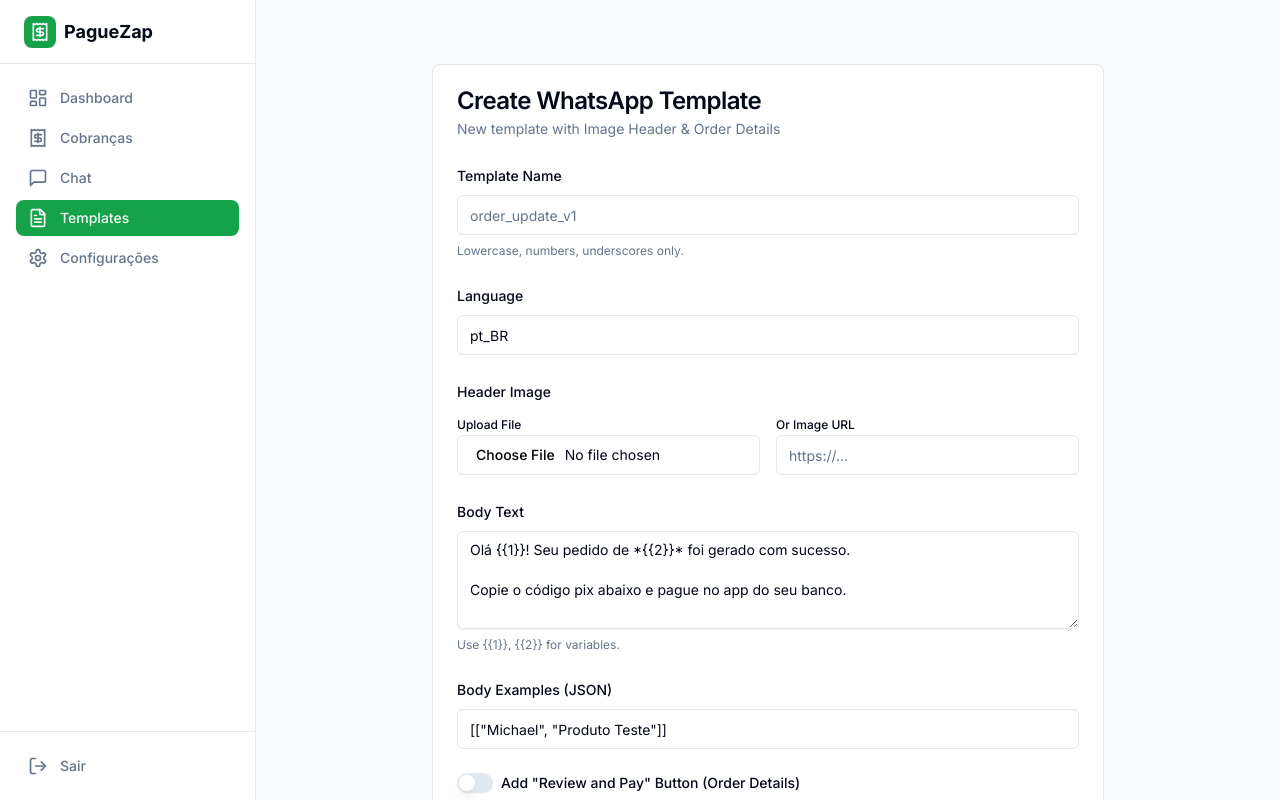
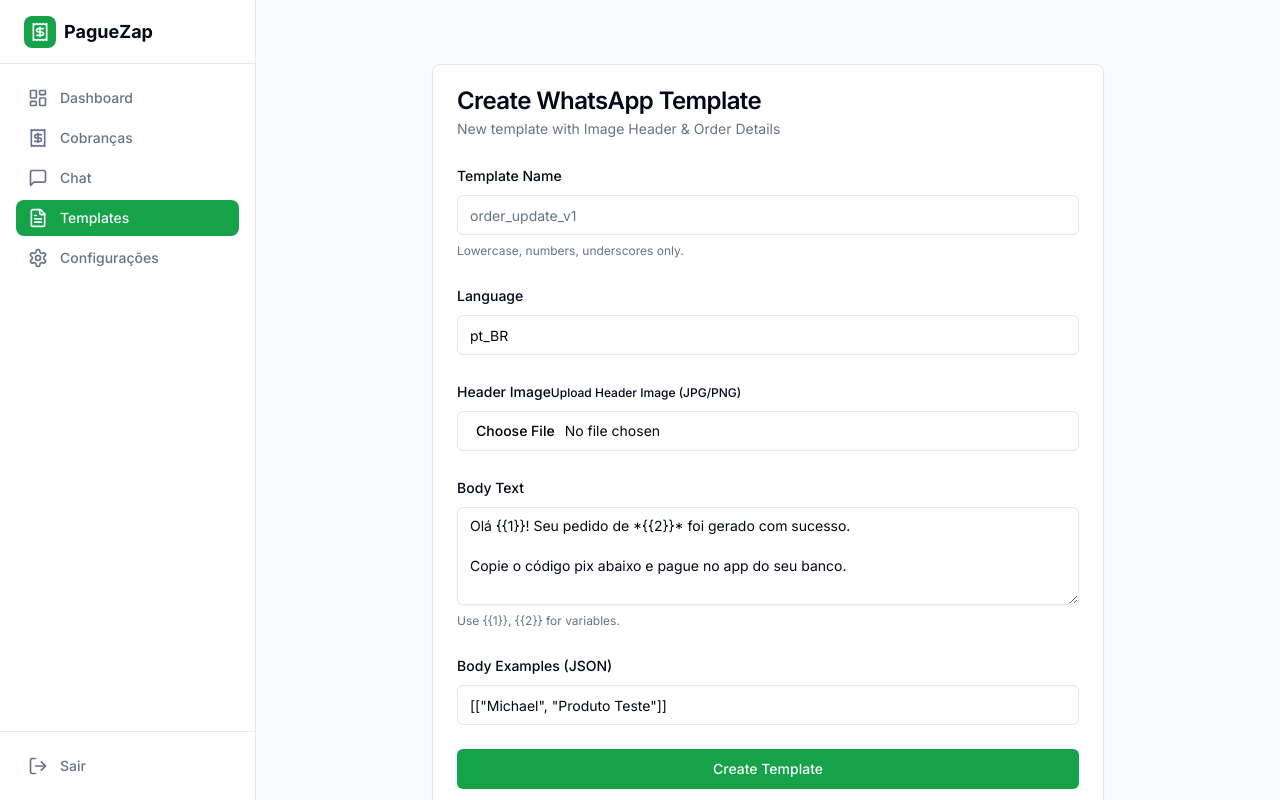
Before and after one commit to miclima01/pague_zap, a Next.js app: page /whatsapp-templates/new in a window 1280 px wide. Built offline with nearby package versions, Linux system fonts and the light colour scheme; no server answers; the database is empty; sample sign-in values are in the browser's storage.

Commit message:
fix: remove template url input, enforce order details, fix image upload mime type

```diff
--- a/src/app/api/templates/proxy/route.ts
+++ b/src/app/api/templates/proxy/route.ts
@@ -46,8 +46,8 @@ export async function POST(req: Request) {
         const category = (formData.get("category") as string) || "UTILITY";
         const bodyTextRaw = formData.get("body_text") as string;
         const bodyExamplesRaw = formData.get("body_examples") as string;
-        const useOrderDetails = formData.get("use_order_details") === "true";
-        const headerImageUrl = formData.get("header_image_url") as string | null;
+        // const useOrderDetails = formData.get("use_order_details") === "true"; // Deprecated, forced true for now or based on category
+        const useOrderDetails = true;
         const headerImageFile = formData.get("header_image_file") as File | null;
 
         // Validation
@@ -59,6 +59,8 @@ export async function POST(req: Request) {
         try {
             examplesList = JSON.parse(bodyExamplesRaw);
         } catch (e) {
+            // Keep as string if not JSON, some templates might just take raw string?
+            // Actually Meta needs examples object structure.
             return new NextResponse("Invalid JSON for body_examples", { status: 400 })
         }
 
@@ -78,13 +80,8 @@ export async function POST(req: Request) {
             if (fileLength > 5 * 1024 * 1024) {
                 return new NextResponse("Image exceeds 5MB limit.", { status: 400 })
             }
-        } else if (headerImageUrl) {
-            const result = await service.downloadImage(headerImageUrl);
-            fileBuffer = result.buffer;
-            mimeType = result.contentType;
-            fileLength = result.contentLength;
         } else {
-            return new NextResponse("Must provide either header_image_file or header_image_url", { status: 400 })
+            return new NextResponse("Header image file is required.", { status: 400 })
         }
 
         // 2. Start Resumable Upload Flow
@@ -92,7 +89,7 @@ export async function POST(req: Request) {
         const uploadId = await service.createUploadSession(fileLength, mimeType, fileName);
 
         // Step 2: Upload File
-        const headerHandle = await service.uploadFileGetHandle(uploadId, fileBuffer);
+        const headerHandle = await service.uploadFileGetHandle(uploadId, fileBuffer, mimeType, fileName);
 
         // 3. Construct Template Payload
         // Enforce UTILITY if Order Details
--- a/src/components/whatsapp-templates/create-template-form.tsx
+++ b/src/components/whatsapp-templates/create-template-form.tsx
@@ -21,14 +21,11 @@ export default function CreateTemplateForm({ wabaId }: { wabaId: string }) {
             name: "",
             language: "pt_BR",
             body_text: "Olá {{1}}! Seu pedido de *{{2}}* foi gerado com sucesso.\n\nCopie o código pix abaixo e pague no app do seu banco.",
-            body_examples: '[[\"Michael\", \"Produto Teste\"]]',
-            use_order_details: false,
-            header_image_url: ""
+            body_examples: '[[\"Michael\", \"Produto Teste\"]]'
         }
     })
 
-    // Watch for order details toggle to force defaults
-    const useOrderDetails = watch("use_order_details")
+
 
     const onSubmit = async (data: any) => {
         setIsLoading(true)
@@ -41,7 +38,7 @@ export default function CreateTemplateForm({ wabaId }: { wabaId: string }) {
         formData.append("language", data.language)
         formData.append("body_text", data.body_text)
         formData.append("body_examples", data.body_examples)
-        formData.append("use_order_details", data.use_order_details.toString())
+        formData.append("use_order_details", "true")
 
         // Category is UTILITY if order details, else UTILITY default for now
         formData.append("category", "UTILITY")
@@ -50,10 +47,8 @@ export default function CreateTemplateForm({ wabaId }: { wabaId: string }) {
         const fileInput = (document.getElementById("header_image_file") as HTMLInputElement)?.files?.[0]
         if (fileInput) {
             formData.append("header_image_file", fileInput)
-        } else if (data.header_image_url) {
-            formData.append("header_image_url", data.header_image_url)
         } else {
-            setError("Please provide a header image (File or URL)")
+            setError("Please upload a header image")
             setIsLoading(false)
             return
         }
@@ -107,16 +102,8 @@ export default function CreateTemplateForm({ wabaId }: { wabaId: string }) {
 
                     <div className="space-y-2">
                         <Label>Header Image</Label>
-                        <div className="grid grid-cols-2 gap-4">
-                            <div>
-                                <Label htmlFor="header_image_file" className="text-xs">Upload File</Label>
-                                <Input id="header_image_file" type="file" accept="image/png, image/jpeg" />
-                            </div>
-                            <div>
-                                <Label htmlFor="header_image_url" className="text-xs">Or Image URL</Label>
-                                <Input id="header_image_url" {...register("header_image_url")} placeholder="https://..." />
-                            </div>
-                        </div>
+                        <Label htmlFor="header_image_file" className="text-xs">Upload Header Image (JPG/PNG)</Label>
+                        <Input id="header_image_file" type="file" accept="image/png, image/jpeg" />
                     </div>
 
                     <div className="space-y-2">
@@ -130,14 +117,7 @@ export default function CreateTemplateForm({ wabaId }: { wabaId: string }) {
                         <Input id="body_examples" {...register("body_examples")} />
                     </div>
 
-                    <div className="flex items-center space-x-2">
-                        <Switch
-                            id="use_order_details"
-                            checked={useOrderDetails}
-                            onCheckedChange={(checked) => setValue("use_order_details", checked)}
-                        />
-                        <Label htmlFor="use_order_details">Add &quot;Review and Pay&quot; Button (Order Details)</Label>
-                    </div>
+
 
                     {error && (
                         <Alert variant="destructive">
--- a/src/lib/whatsapp/template-service.ts
+++ b/src/lib/whatsapp/template-service.ts
@@ -67,21 +67,15 @@ export class WhatsAppTemplateService {
         return uploadId;
     }
 
-    async uploadFileGetHandle(uploadSessionId: string, fileBuffer: Buffer): Promise<string> {
+    async uploadFileGetHandle(uploadSessionId: string, fileBuffer: Buffer, mimeType: string, fileName: string): Promise<string> {
         // ID typically like "upload:123". API expects POST /{upload_session_id}
         const url = `${this.baseUrl}/${uploadSessionId}`;
 
-        console.log(`Uploading bytes to session ${uploadSessionId}`);
-
-        // For binary upload in this specific endpoint, Meta expects the file content as the body
-        // AND headers: Authorization, file_offset.
-        // It's NOT multipart for the resuming phase usually?
-        // Wait, Python implementation used `files={"file": ...}` which is multipart.
-        // Let's stick to the Python implementation: Multipart.
+        console.log(`Uploading bytes to session ${uploadSessionId} (${mimeType}, ${fileName})`);
 
         const formData = new FormData();
-        const blob = new Blob([new Uint8Array(fileBuffer)]);
-        formData.append("file", blob); // Check if filename needed? Python sent "header_image"
+        const blob = new Blob([new Uint8Array(fileBuffer)], { type: mimeType });
+        formData.append("file", blob, fileName);
 
         const headers = {
             "Authorization": `Bearer ${this.token}`,
```
